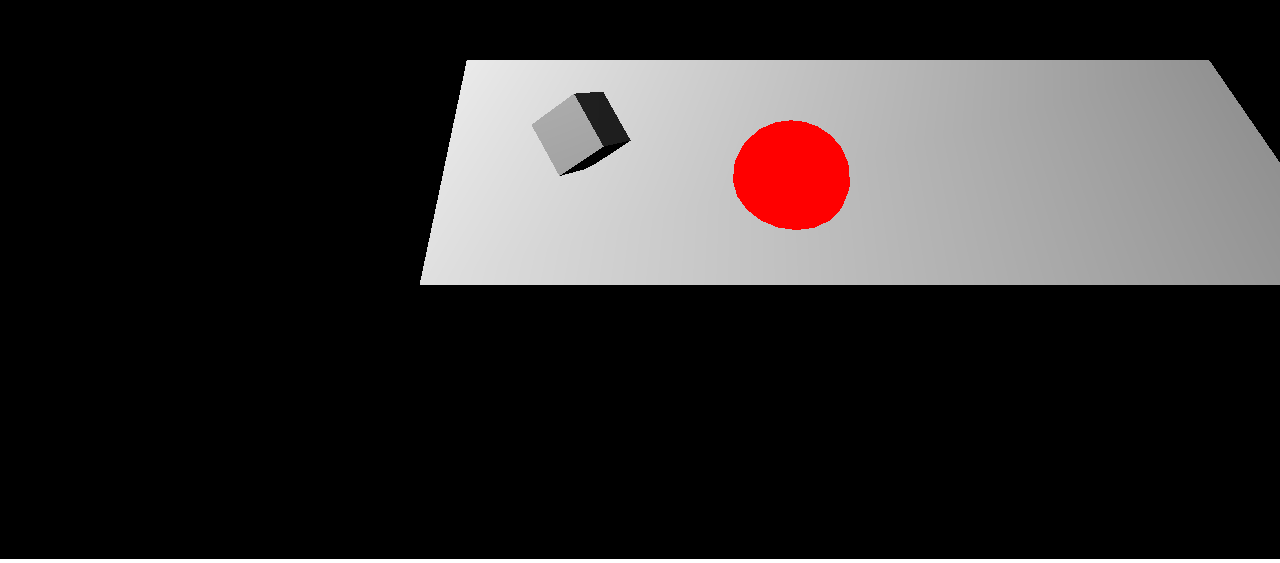
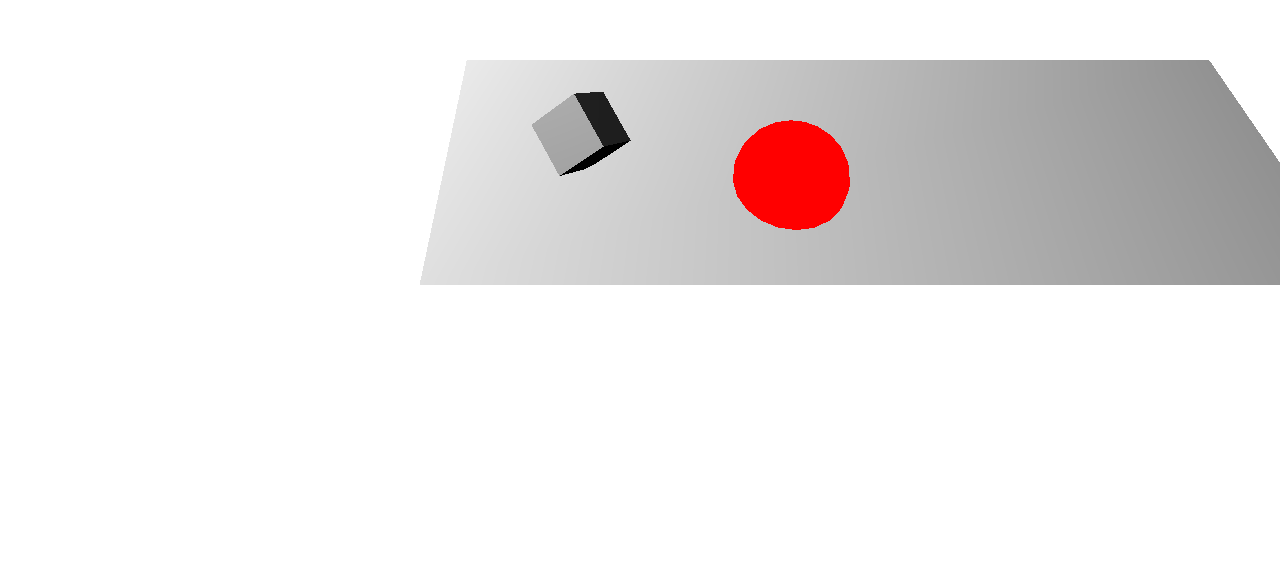
Before and after one commit to fancy-cat/threeJsDemo, a website: page index.html in a window 1280 px wide. Shown: the part 241-804 px from the top of the page. Drawn offline with Linux system fonts and the light colour scheme; animation ran at ten frames a second.

Commit message:
修改场景背景色

```diff
--- a/index.html
+++ b/index.html
@@ -17,6 +17,7 @@
       // 创建场景
       // 场景/相机/渲染器
       scene = new THREE.Scene();
+      scene.background = new THREE.Color( '#fff' ); // 修改场景背景色
 
       // 相机分很多种，这是透视相机，模拟人眼
       // PerspectiveCamera(视野角度, 长宽比, 近截面, 远截面)
@@ -32,8 +33,6 @@
       camera.lookAt(scene.position);//将相机快门的位置设置为场景的位置
 
       document.body.appendChild( renderer.domElement ); // canvas插入到页面中
-
-      var color = new THREE.Color( '#fff' );
 
       // 创建平面体
       function addPlane() {
```
